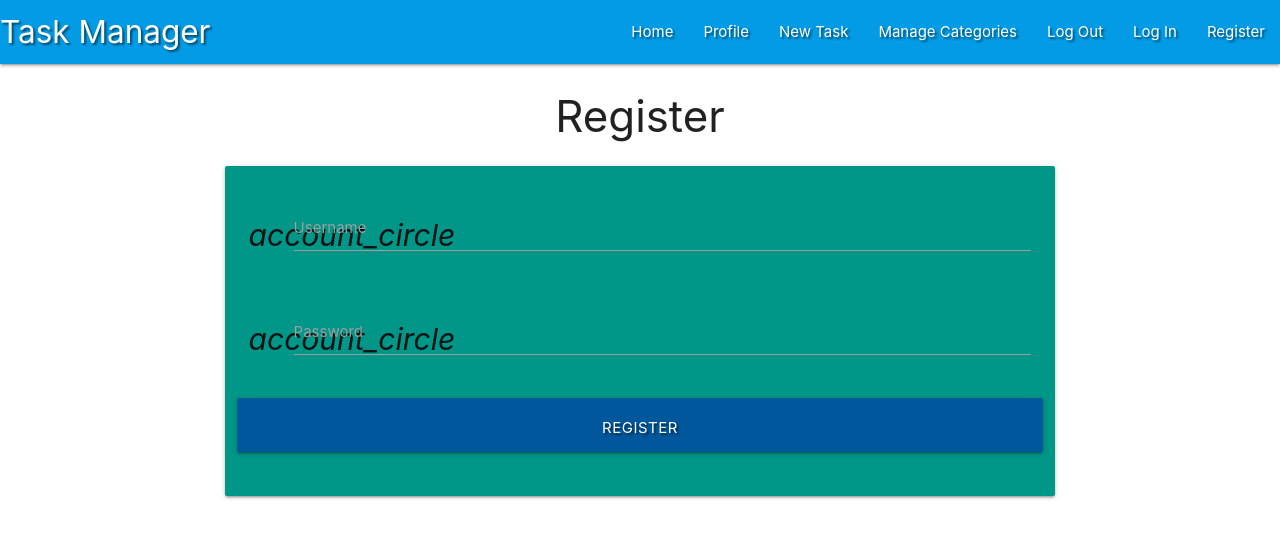
After one commit to stuartj073/flask-task-manager, a Flask app: page /register in a window 1280 px wide. The commit adds this page. Shown: the top 538 px of the page. Run offline with Flask 2, Linux system fonts and the light colour scheme; some libraries are stand-ins or nearby versions.

Commit message:
Form structure implemented

```diff
--- a/app.py
+++ b/app.py
@@ -4,6 +4,7 @@ from flask import (
     redirect, request, session, url_for)
 from flask_pymongo import PyMongo
 from bson.objectid import ObjectId
+from werkzeug.security import generate_password_hash, check_password_hash
 if os.path.exists("env.py"):
     import env
 
@@ -25,6 +26,11 @@ def get_tasks():
     return render_template("tasks.html", tasks=tasks)
 
 
+@app.route("/register", methods=["GET", "POST"])
+def register():
+    return render_template("register.html")
+
+
 if __name__ == "__main__":
     app.run(host=os.environ.get("IP"),
             port=int(os.environ.get("PORT")),
--- a/static/css/style.css
+++ b/static/css/style.css
@@ -1,3 +1,4 @@
-/* body {
-    background-color: blue;
-} */
+.text-shadow {
+    text-shadow: 2px 2px 2px rgba(0, 0, 0, 0.5);
+    background-color: #03a9f4;
+}
--- a/static/js/script.js
+++ b/static/js/script.js
@@ -0,0 +1,3 @@
+$(document).ready(function(){
+    $('.collapsible').collapsible();
+  });
--- a/templates/base.html
+++ b/templates/base.html
@@ -11,7 +11,36 @@
     <title>Task Manager</title>
 </head>
 <body>
-    <h1>I'm part of the base template</h1>
+    <header>
+        <!-- top navbar -->
+		<nav class="nav-extended text-shadow light-blue darken-1">
+			<div class="nav-wrapper">
+				<a href="{{ url_for('get_tasks') }}" class="brand-logo">Task Manager</a>
+				<a href="#" data-target="mobile-demo" class="sidenav-trigger right"><i class="fas fa-bars"></i></a>
+				<ul class="right hide-on-med-and-down">
+					<li><a href="{{ url_for('get_tasks') }}">Home</a></li>
+					<li><a href="#">Profile</a></li>
+					<li><a href="#">New Task</a></li>
+					<li><a href="#">Manage Categories</a></li>
+					<li><a href="#">Log Out</a></li>
+					<li><a href="#">Log In</a></li>
+					<li><a href="{{ url_for('register') }}">Register</a></li>
+				</ul>
+			</div>
+		</nav>
+
+        <!-- mobile sidenav -->
+		<ul class="sidenav" id="mobile-demo">
+            <li><h4 class="center-align light-blue-text text-darken 4">Task Manager</h4></li>
+            <li><a href="{{ url_for('get_tasks') }}">Home</a></li>
+            <li><a href="#">Profile</a></li>
+            <li><a href="#">New Task</a></li>
+            <li><a href="#">Manage Categories</a></li>
+            <li><a href="#">Log Out</a></li>
+            <li><a href="#">Log In</a></li>
+            <li><a href="{{ url_for('register') }}">Register</a></li>
+		</ul>
+	</header>
     {% block content %}
     {% endblock %}
     <script src="https://code.jquery.com/jquery-3.6.0.min.js" integrity="sha256-/xUj+3OJU5yExlq6GSYGSHk7tPXikynS7ogEvDej/m4=" crossorigin="anonymous"></script>
--- /dev/null
+++ b/templates/register.html
@@ -0,0 +1,33 @@
+{% extends "base.html" %}
+{% block content %}
+
+    <h3 class="center-align">Register</h3>
+
+    <div class="row">
+        <form class="col s12 m8 offset-m2">
+            <div class="card-panel teal">
+                <div class="row">
+                    <div class="input-field col s12">
+                        <i class="fas fa-user-plus prefix text-darken-4">account_circle</i>
+                        <input id="username" name="username" type="text" class="validate">
+                        <label for="username">Username</label>
+                    </div>
+                </div>
+                <div class="row">
+                    <div class="input-field col s12">
+                        <i class="fas fa-user-lock prefix text-darken-4">account_circle</i>
+                        <input id="password" name="password" type="password" class="validate">
+                        <label for="password">Password</label>
+                    </div>
+                </div>
+                <div class="row">
+                    <button type="submit" class="col s12 btn-large light-blue darken-4 text-shadow">
+                        Register <i class="fas fa-sign-in-alt"></i>
+                    </button>
+                </div>
+            </div>
+        </form>
+    </div>
+
+
+{% endblock %}
```
